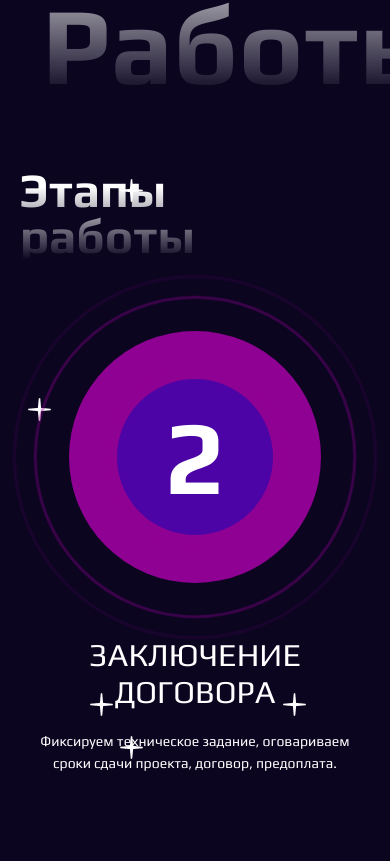
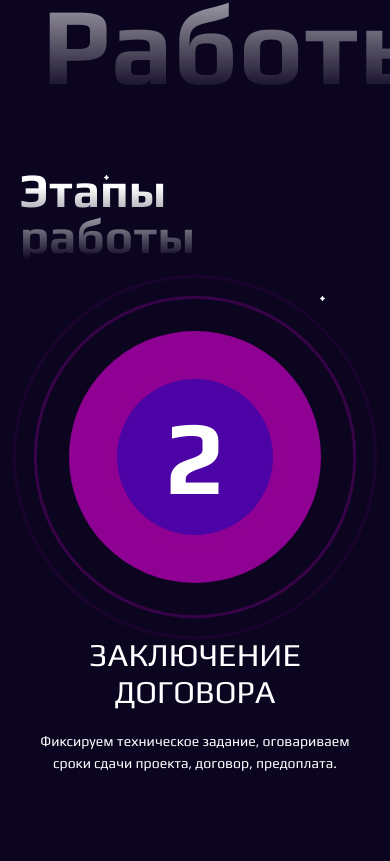
Before and after one commit to JulieBenchuk/web-studio, a Next.js app: page / in a window 390 px wide. Shown: the part 2810-3671 px from the top of the page. Built offline with nearby package versions, Linux system fonts and the light colour scheme.

Commit message:
feat: added starts background to mobile&tablet version

```diff
--- a/src/styles/components/stageSlider.module.scss
+++ b/src/styles/components/stageSlider.module.scss
@@ -18,8 +18,11 @@
     justify-content: space-between;
     @media (max-width: 1170px) {
       padding: 0 173px;
+      background: url("../../assets/svg/starForTablet.svg");
+
     }
     @media (max-width: 1010px) {
+      background: url("../../assets/svg/starForMobile.svg");
       flex-direction: column;
       justify-content: space-between;
       align-items: center;
```
Also changed, not shown: src/assets/svg/starForMobile.svg (added), src/assets/svg/starForTablet.svg (added).
